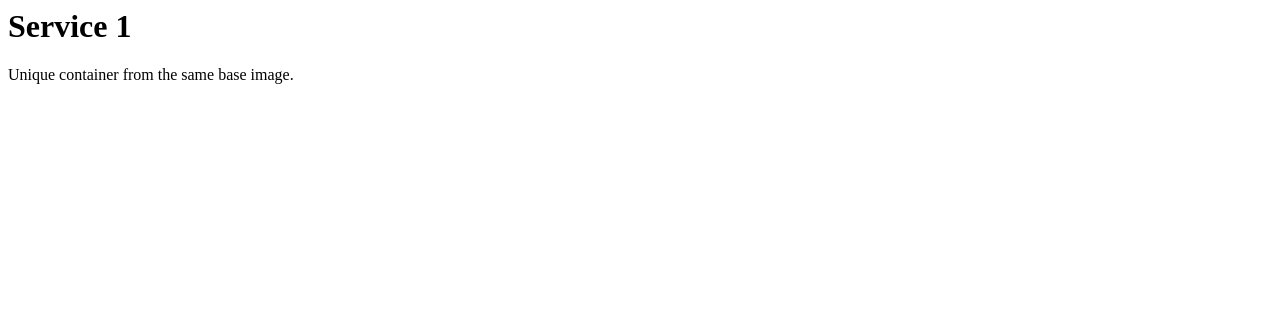
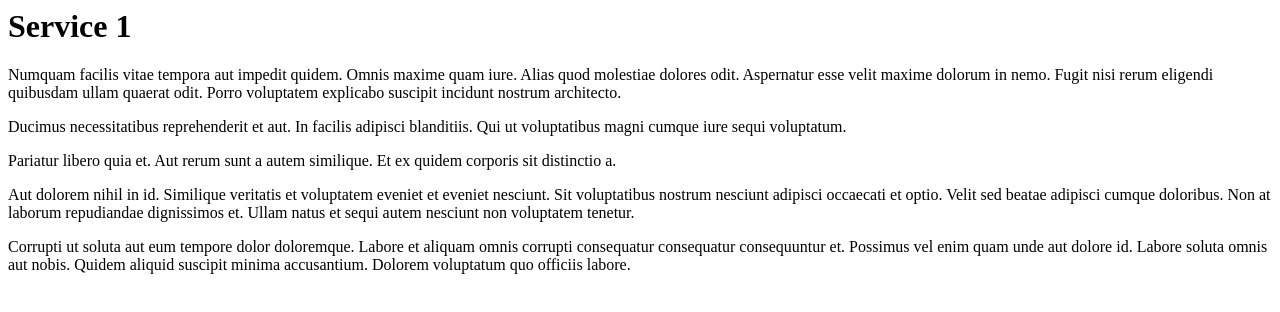
Before and after one commit to T-Lind/containerization, a plain HTML site: page site1/index.html in a window 1280 px wide. Drawn offline with Linux system fonts and the light colour scheme.

Commit message:
lorem ipsum

```diff
--- a/site1/index.html
+++ b/site1/index.html
@@ -1,2 +1,10 @@
 <h1>Service 1</h1>
-<p>Unique container from the same base image.</p>
+<p>Numquam facilis vitae tempora aut impedit quidem. Omnis maxime quam iure. Alias quod molestiae dolores odit. Aspernatur esse velit maxime dolorum in nemo. Fugit nisi rerum eligendi quibusdam ullam quaerat odit. Porro voluptatem explicabo suscipit incidunt nostrum architecto.</p>
+
+<p>Ducimus necessitatibus reprehenderit et aut. In facilis adipisci blanditiis. Qui ut voluptatibus magni cumque iure sequi voluptatum.</p>
+
+<p>Pariatur libero quia et. Aut rerum sunt a autem similique. Et ex quidem corporis sit distinctio a.</p>
+
+<p>Aut dolorem nihil in id. Similique veritatis et voluptatem eveniet et eveniet nesciunt. Sit voluptatibus nostrum nesciunt adipisci occaecati et optio. Velit sed beatae adipisci cumque doloribus. Non at laborum repudiandae dignissimos et. Ullam natus et sequi autem nesciunt non voluptatem tenetur.</p>
+
+<p>Corrupti ut soluta aut eum tempore dolor doloremque. Labore et aliquam omnis corrupti consequatur consequatur consequuntur et. Possimus vel enim quam unde aut dolore id. Labore soluta omnis aut nobis. Quidem aliquid suscipit minima accusantium. Dolorem voluptatum quo officiis labore.</p>
```
Also changed, not shown: site2/index.html (+9 -1 lines), site3/index.html (+9 -1 lines), site4/index.html (+9 -1 lines), site5/index.html (+9 -1 lines), 1 other file.
